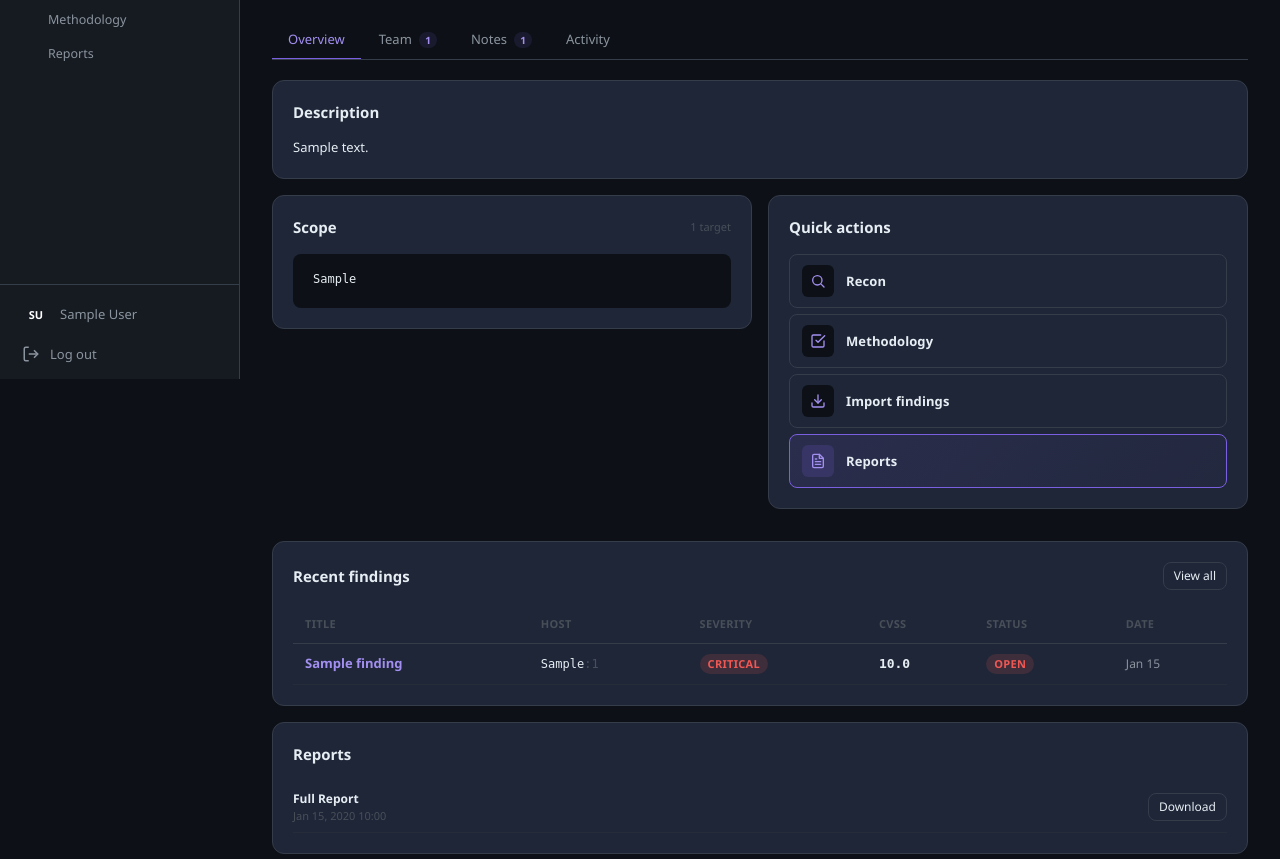
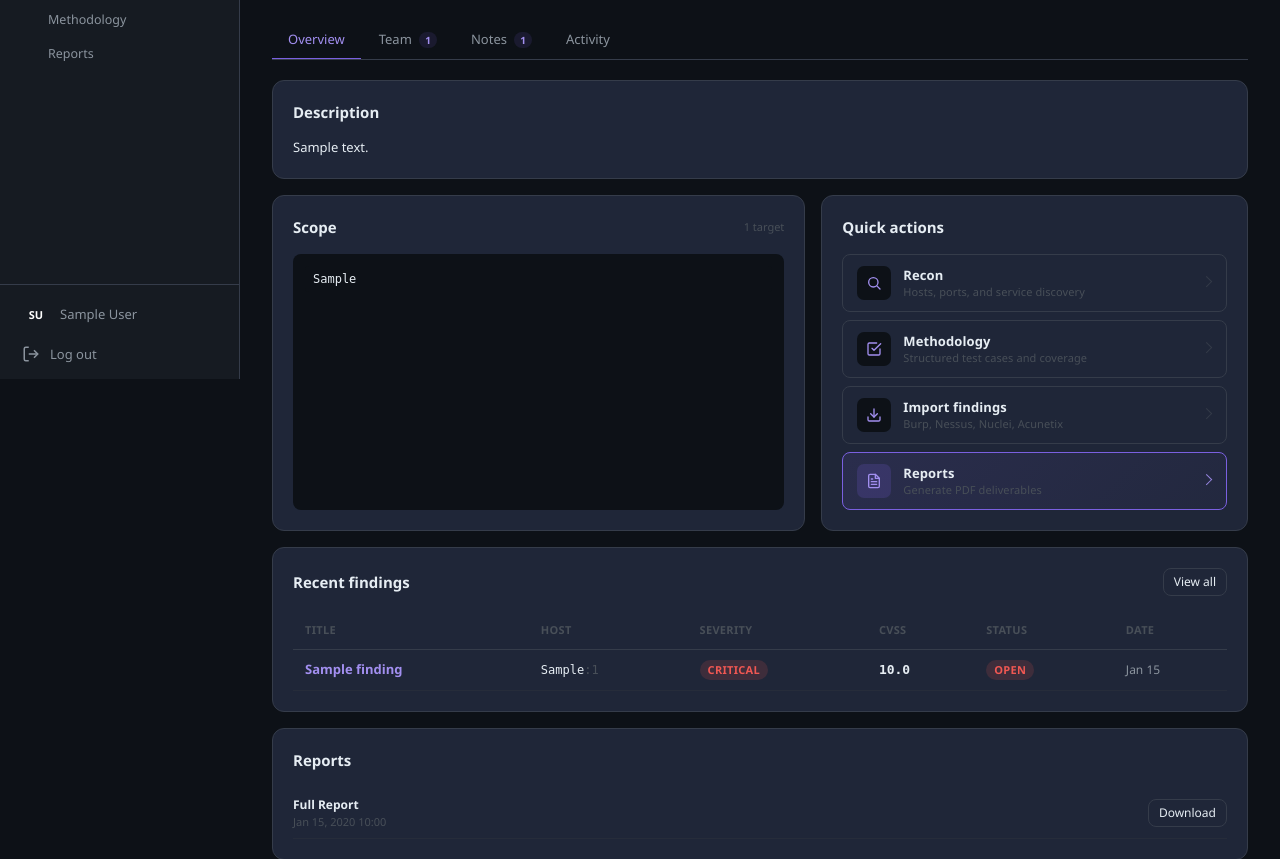
Before and after one commit to jawad-salem/Vulnex, a Django app: page /engagements/00000000-0000-0000-0000-000000000001/ in a window 1280 px wide. Shown: the part 421-1280 px from the top of the page. Run offline with Django 4.2, Linux system fonts and the light colour scheme; a user stored in the database is signed in; tables that the repository leaves empty hold one stand-in row (values such as "Sample post"); data that the repository does not hold is empty; parts of the project's set-up code (start-up, migrations or seed data) failed here and were passed over.

Commit message:
Polishing the Vulnex engagement detail UI

```diff
--- a/engagements/views.py
+++ b/engagements/views.py
@@ -13,6 +13,49 @@ from .forms import EngagementForm, EngagementNoteForm
 from reports.generator import calculate_engagement_risk_score, _risk_label
 from accounts.decorators import role_required, engagement_access, engagement_edit_required
 from accounts.models import AuditLog
+
+
+# Map engagement role to global platform role. A 'lead' on an engagement is a
+# pentester at the platform level; other engagement roles map 1:1.
+ROLE_MAP = {
+    'client': 'client',
+    'reviewer': 'reviewer',
+    'pentester': 'pentester',
+    'lead': 'pentester',
+}
+
+# Privilege ranking for global roles — higher index wins. Used to decide
+# whether an invitation should promote an existing user's global role.
+_GLOBAL_ROLE_RANK = {'client': 1, 'reviewer': 2, 'pentester': 3, 'admin': 4}
+
+
+def _maybe_promote_global_role(user, engagement_role, actor, request):
+    """If the engagement role maps to a higher global role than the user
+    currently holds, promote the user and write an AuditLog entry. Admins are
+    never downgraded. Returns the new role if promoted, else None.
+    """
+    target = ROLE_MAP.get(engagement_role)
+    if not target:
+        return None
+    current_rank = _GLOBAL_ROLE_RANK.get(user.role, 0)
+    target_rank = _GLOBAL_ROLE_RANK.get(target, 0)
+    if target_rank <= current_rank:
+        return None
+    previous = user.role
+    user.role = target
+    user.save(update_fields=['role'])
+    AuditLog.objects.create(
+        actor=actor,
+        action=AuditLog.Action.USER_ROLE_CHANGE,
+        target=user.username,
+        details={
+            'from': previous,
+            'to': target,
+            'reason': 'engagement_invitation',
+        },
+        ip_address=request.META.get('REMOTE_ADDR') if request else None,
+    )
+    return target
 
 
 @login_required
@@ -257,18 +300,29 @@ def invite_member(request, pk):
 
         # If user already exists, auto-accept
         if existing_user:
-            EngagementMember.objects.create(
-                engagement=engagement,
-                user=existing_user,
-                role=role,
-            )
-            invitation.status = 'accepted'
-            invitation.save()
+            with transaction.atomic():
+                EngagementMember.objects.create(
+                    engagement=engagement,
+                    user=existing_user,
+                    role=role,
+                )
+                invitation.status = 'accepted'
+                invitation.save()
+                promoted = _maybe_promote_global_role(
+                    existing_user, role, actor=request.user, request=request,
+                )
             ActivityLog.objects.create(
                 engagement=engagement, user=request.user,
                 action=f'Added {existing_user} as {invitation.get_role_display()}'
             )
-            messages.success(request, f'{email} added as {invitation.get_role_display()}.')
+            if promoted:
+                messages.success(
+                    request,
+                    f'{email} added as {invitation.get_role_display()} '
+                    f'(global role promoted to {promoted}).',
+                )
+            else:
+                messages.success(request, f'{email} added as {invitation.get_role_display()}.')
         else:
             # Send invitation email
             invite_url = f'{settings.SITE_URL}/engagements/join/{invitation.token}/'
@@ -385,12 +439,23 @@ def accept_invitation(request, token):
             )
             invitation.status = 'accepted'
             invitation.save()
+            promoted = _maybe_promote_global_role(
+                request.user, invitation.role,
+                actor=invitation.invited_by, request=request,
+            )
 
         ActivityLog.objects.create(
             engagement=invitation.engagement, user=request.user,
             action=f'Joined as {invitation.get_role_display()}'
         )
-        messages.success(request, f'You joined "{invitation.engagement.name}" as {invitation.get_role_display()}.')
+        if promoted:
+            messages.success(
+                request,
+                f'You joined "{invitation.engagement.name}" as {invitation.get_role_display()} '
+                f'(your platform role was upgraded to {promoted}).',
+            )
+        else:
+            messages.success(request, f'You joined "{invitation.engagement.name}" as {invitation.get_role_display()}.')
         return redirect('engagements:detail', pk=invitation.engagement.pk)
 
     # ── Case 3: Anonymous, but account already exists ──
@@ -404,14 +469,6 @@ def accept_invitation(request, token):
 
     # ── Case 4: Anonymous, no account — show registration form ──
     from .forms import InviteRegistrationForm
-
-    # Map engagement role to global platform role
-    ROLE_MAP = {
-        'client': 'client',
-        'reviewer': 'reviewer',
-        'pentester': 'pentester',
-        'lead': 'pentester',
-    }
 
     if request.method == 'POST':
         form = InviteRegistrationForm(request.POST)
--- a/static/css/main.css
+++ b/static/css/main.css
@@ -914,23 +914,50 @@ select.form-input.form-input--compact {
 .tab-panel { display: none; }
 .tab-panel.active { display: block; }
 
+/* ── Overview grid (Scope + Quick actions) ── */
+.overview-grid {
+    display: grid;
+    grid-template-columns: minmax(0, 1.25fr) minmax(0, 1fr);
+    gap: 16px;
+    align-items: stretch;
+    margin-bottom: 16px;
+}
+.overview-grid > .overview-card {
+    margin-bottom: 0;
+    display: flex;
+    flex-direction: column;
+}
+.overview-grid > .overview-card > .mono-block,
+.overview-grid > .overview-card > .scope-empty {
+    flex: 1;
+    min-height: 0;
+}
+.overview-grid > .overview-card--actions .quick-actions {
+    flex: 1;
+}
+@media (max-width: 900px) {
+    .overview-grid { grid-template-columns: 1fr; }
+}
+
 /* ── Quick actions (overview) ── */
 .quick-actions {
     display: flex;
     flex-direction: column;
-    gap: 6px;
+    gap: 8px;
 }
 .quick-action {
     display: flex;
     align-items: center;
     gap: 12px;
-    padding: 10px 12px;
+    padding: 11px 14px;
     background: var(--bg-tertiary);
     border: 1px solid var(--border);
     border-radius: var(--radius);
     color: var(--text-primary);
     transition: background 0.15s ease, border-color 0.15s ease, transform 0.15s ease;
     position: relative;
+    min-height: 54px;
+    flex-shrink: 0;
 }
 .quick-action::after {
     content: '';
@@ -940,8 +967,9 @@ select.form-input.form-input--compact {
     border-right: 1.5px solid var(--text-muted);
     border-top: 1.5px solid var(--text-muted);
     transform: rotate(45deg) translateX(-2px);
-    opacity: 0;
+    opacity: 0.5;
     transition: opacity 0.2s ease, transform 0.2s ease, border-color 0.2s ease;
+    flex-shrink: 0;
 }
 .quick-action:hover {
     background: var(--bg-hover);
@@ -962,19 +990,41 @@ select.form-input.form-input--compact {
     background: rgba(122, 96, 224, 0.18);
     color: var(--accent-light);
 }
+.quick-action.qa-primary::after {
+    opacity: 0.9;
+    border-color: var(--accent-light);
+}
 .qa-icon {
-    width: 32px;
-    height: 32px;
+    width: 34px;
+    height: 34px;
     display: inline-flex;
     align-items: center;
     justify-content: center;
     background: var(--bg-input);
-    border-radius: 6px;
+    border-radius: 7px;
     color: var(--accent-light);
     flex-shrink: 0;
 }
 .qa-icon svg { width: 16px; height: 16px; }
-.qa-label { font-size: 13px; font-weight: 600; letter-spacing: 0.1px; }
+.qa-text {
+    display: flex;
+    flex-direction: column;
+    gap: 1px;
+    min-width: 0;
+    flex: 1;
+}
+.qa-label { font-size: 13px; font-weight: 600; letter-spacing: 0.1px; line-height: 1.3; }
+.qa-sub {
+    font-size: 11px;
+    color: var(--text-muted);
+    letter-spacing: 0.1px;
+    font-weight: 400;
+    line-height: 1.35;
+    overflow: hidden;
+    text-overflow: ellipsis;
+    white-space: nowrap;
+}
+.quick-action:hover .qa-sub { color: var(--text-secondary); }
 
 /* ── Scope targets ── */
 .scope-target {
--- a/templates/engagements/detail.html
+++ b/templates/engagements/detail.html
@@ -100,12 +100,14 @@
         </div>
         {% endif %}
 
-        <div class="grid-2">
-            <div class="card">
+        <div class="overview-grid">
+            <div class="card overview-card">
                 <div class="card-header">
                     <h2 class="card-title">Scope</h2>
                     {% if engagement.scope_targets %}
                     <span class="text-xs text-muted">{{ engagement.scope_targets|length }} target{{ engagement.scope_targets|length|pluralize }}</span>
+                    {% else %}
+                    <span class="scope-tag scope-tag--empty">empty</span>
                     {% endif %}
                 </div>
                 {% if engagement.scope_targets %}
@@ -116,16 +118,23 @@
                 </div>
                 {% else %}
                 <div class="scope-empty">
-                    <div class="scope-empty-prompt">no in-scope targets defined<span class="scope-empty-cursor"></span></div>
-                    <p class="scope-empty-hint">Define hosts, domains, or URLs that are authorized for testing. Out-of-scope targets can be listed in the engagement settings.</p>
+                    <div class="scope-empty-prompt">cat scope.txt<span class="scope-empty-cursor"></span></div>
+                    <div class="scope-empty-preview" aria-hidden="true">
+                        <div class="scope-empty-row"><span class="scope-empty-row-text">app.example.com</span><span class="scope-empty-row-tag">example</span></div>
+                        <div class="scope-empty-row"><span class="scope-empty-row-text">api.example.com/v2/*</span><span class="scope-empty-row-tag">example</span></div>
+                        <div class="scope-empty-row"><span class="scope-empty-row-text">10.0.0.0/24</span><span class="scope-empty-row-tag">example</span></div>
+                    </div>
+                    <div class="scope-empty-foot">
+                        <p class="scope-empty-hint">Declare hosts, domains, or CIDR ranges authorized for testing.</p>
                         {% if can_edit %}
                         <a href="{% url 'engagements:edit' engagement.pk %}" class="btn btn-sm btn-primary">+ Add targets</a>
                         {% endif %}
                     </div>
+                </div>
                 {% endif %}
             </div>
 
-            <div class="card">
+            <div class="card overview-card overview-card--actions">
                 <div class="card-header"><h2 class="card-title">Quick actions</h2></div>
                 <div class="quick-actions">
                     {% if not is_client %}
@@ -133,20 +142,29 @@
                         <span class="qa-icon">
                             <svg viewBox="0 0 24 24" fill="none" stroke="currentColor" stroke-width="2" stroke-linecap="round" stroke-linejoin="round"><circle cx="11" cy="11" r="7"/><line x1="21" y1="21" x2="16.65" y2="16.65"/></svg>
                         </span>
+                        <span class="qa-text">
                             <span class="qa-label">Recon</span>
+                            <span class="qa-sub">Hosts, ports, and service discovery</span>
+                        </span>
                     </a>
                     <a href="{% url 'methodology:dashboard' engagement.pk %}" class="quick-action">
                         <span class="qa-icon">
                             <svg viewBox="0 0 24 24" fill="none" stroke="currentColor" stroke-width="2" stroke-linecap="round" stroke-linejoin="round"><polyline points="9 11 12 14 22 4"/><path d="M21 12v7a2 2 0 0 1-2 2H5a2 2 0 0 1-2-2V5a2 2 0 0 1 2-2h11"/></svg>
                         </span>
+                        <span class="qa-text">
                             <span class="qa-label">Methodology</span>
+                            <span class="qa-sub">Structured test cases and coverage</span>
+                        </span>
                     </a>
                     {% if can_edit %}
                     <a href="{% url 'vulns:import' engagement.pk %}" class="quick-action">
                         <span class="qa-icon">
                             <svg viewBox="0 0 24 24" fill="none" stroke="currentColor" stroke-width="2" stroke-linecap="round" stroke-linejoin="round"><path d="M21 15v4a2 2 0 0 1-2 2H5a2 2 0 0 1-2-2v-4"/><polyline points="7 10 12 15 17 10"/><line x1="12" y1="15" x2="12" y2="3"/></svg>
                         </span>
+                        <span class="qa-text">
                             <span class="qa-label">Import findings</span>
+                            <span class="qa-sub">Burp, Nessus, Nuclei, Acunetix</span>
+                        </span>
                     </a>
                     {% endif %}
                     {% else %}
@@ -154,14 +172,20 @@
                         <span class="qa-icon">
                             <svg viewBox="0 0 24 24" fill="none" stroke="currentColor" stroke-width="2" stroke-linecap="round" stroke-linejoin="round"><path d="M10.29 3.86L1.82 18a2 2 0 0 0 1.71 3h16.94a2 2 0 0 0 1.71-3L13.71 3.86a2 2 0 0 0-3.42 0z"/><line x1="12" y1="9" x2="12" y2="13"/><line x1="12" y1="17" x2="12.01" y2="17"/></svg>
                         </span>
+                        <span class="qa-text">
                             <span class="qa-label">View findings</span>
+                            <span class="qa-sub">Vulnerabilities and current status</span>
+                        </span>
                     </a>
                     {% endif %}
                     <a href="{% url 'reports:dashboard' engagement.pk %}" class="quick-action qa-primary">
                         <span class="qa-icon">
                             <svg viewBox="0 0 24 24" fill="none" stroke="currentColor" stroke-width="2" stroke-linecap="round" stroke-linejoin="round"><path d="M14 2H6a2 2 0 0 0-2 2v16a2 2 0 0 0 2 2h12a2 2 0 0 0 2-2V8z"/><polyline points="14 2 14 8 20 8"/><line x1="16" y1="13" x2="8" y2="13"/><line x1="16" y1="17" x2="8" y2="17"/><polyline points="10 9 9 9 8 9"/></svg>
                         </span>
+                        <span class="qa-text">
                             <span class="qa-label">Reports</span>
+                            <span class="qa-sub">Generate PDF deliverables</span>
+                        </span>
                     </a>
                 </div>
             </div>
```
Also changed, not shown: other parts of static/css/main.css (+72 -3 lines). Lines whose indentation alone changed are shown as unchanged.
